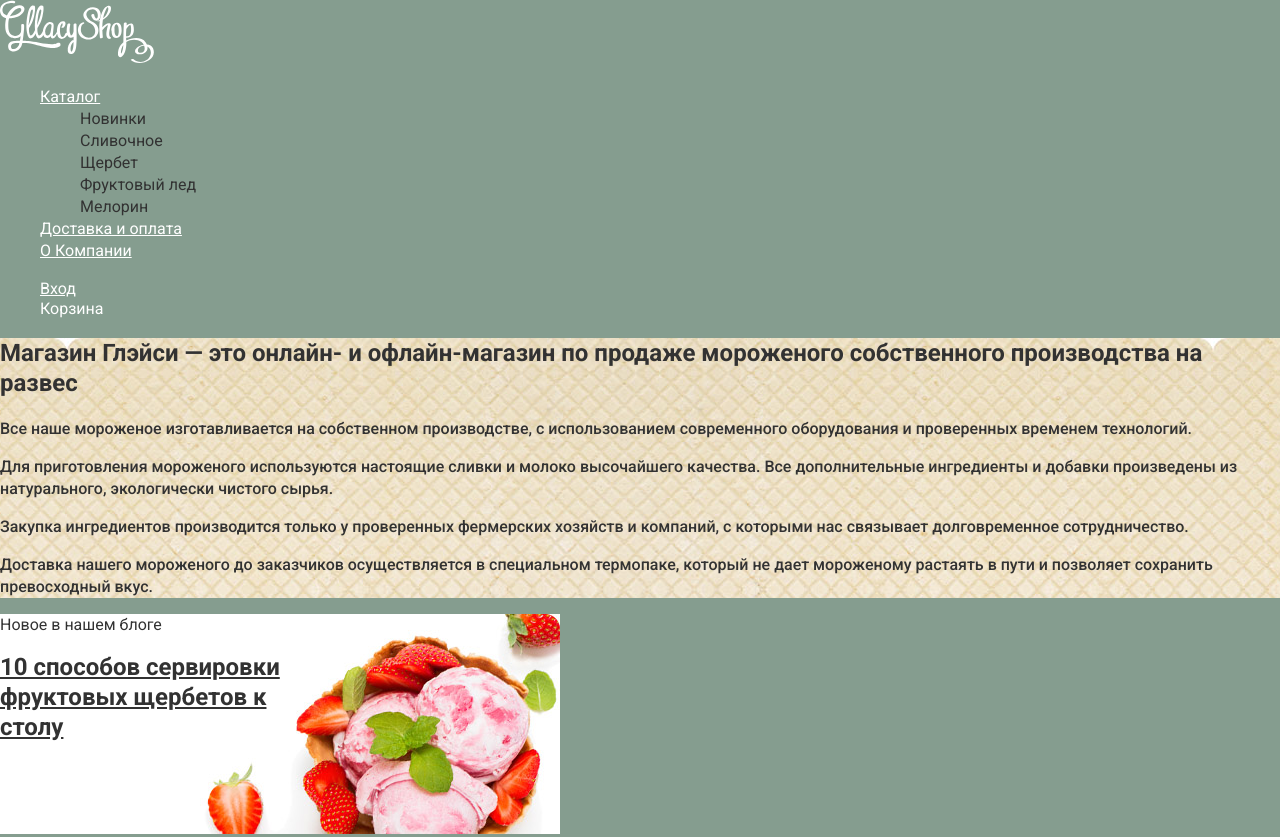
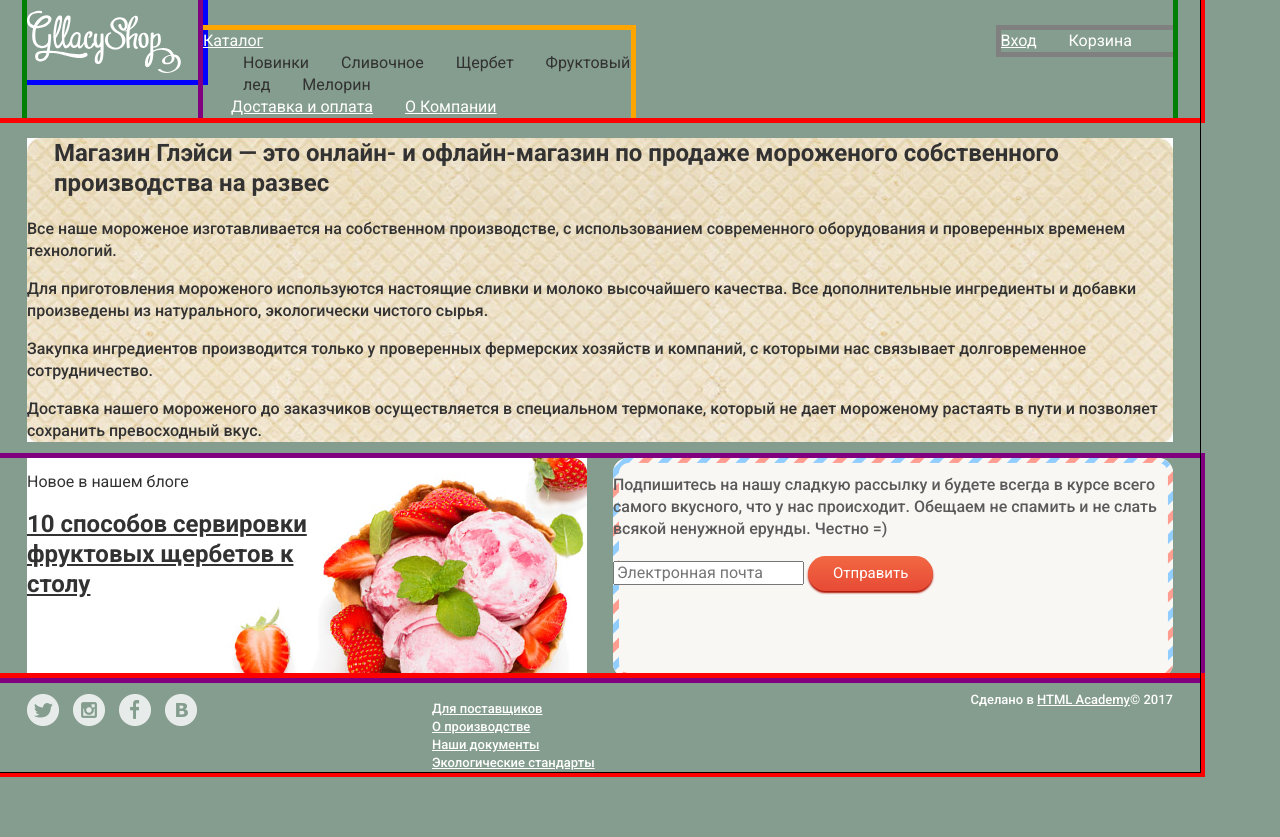
Before and after one commit to Katsiaryna31/870605-gllacy, a plain HTML site: page index.html in a window 1280 px wide. Shown: the top 837 px of the page. After the commit the page ends 800 px from the top, so only its background shows below. Drawn offline with Linux system fonts and the light colour scheme.

Commit message:
Начала строить сетку

```diff
--- a/css/style.css
+++ b/css/style.css
@@ -1,6 +1,7 @@
 body {
   margin: 0;
   padding: 0;
+  width:1200px;
 
   font-family: 'Roboto', sans-serif;
   font-size: 16px;
@@ -12,12 +13,60 @@ body {
   background-image: url("../img/main_background.jpg");
   background-position: top center;
   background-repeat: repeat;
+  outline:1px solid black;
 }
+.main-header {
+ width: auto;
+ padding: 0 27px;
+ min-height: 70px;
+ outline: 5px solid red;
 
+}
+.main-navigation {
+ display:flex;
+ align-items:flex-start;
+ outline: 5px solid green;
+
+}
+.main-header-logo {
+ width: 154;
+ height: 64;
+ padding-top: 10px;
+ padding-right: 22px;
+ outline: 5px solid blue;
+}
+.main-navigation-wrapper {
+ width:	970px;
+ padding-top: 30px;
+ display: flex;
+ justify-content:space-between;
+ align-items:flex-start;
+ flex-direction:row;
+ outline: 5px solid purple;
+}
+.site-navigation {
+ margin: 0;
+ padding: 0;
+ width: 620px;
+ margin-right: 370px;
+ outline: 5px solid orange;
+}
+.user-navigation {
+ margin: 0;
+ padding: 0;
+ width: 250px;
+
+ outline: 5px solid grey;
+
+}
 .menu{
   font-size: 16px;
   line-height: 18px;
   color: #ffffff;
+}
+.list li {
+ display: inline;
+ margin-right:28px;
 }
 .down-menu {
  color: #323232;
@@ -33,6 +82,7 @@ body {
 .list,
 .footer-menu {
   list-style: none;
+
 }
 
 .menu:hover,
@@ -46,7 +96,9 @@ body {
  text-align: left;
  background-image: url("../img/waffle_background.jpg");
  background-position: top center;
- background-repeat: repeat;
+ background-repeat: no-repeat;
+ width: auto;
+ padding: 0 27px;
 }
 .features h2 {
   font-size: 24px;
@@ -55,6 +107,15 @@ body {
 }
 .features p{
   font-weight:500;
+}
+.container-main {
+ display: flex;
+ justify-content:space-between;
+ align-items:flex-start;
+ flex-direction:row;
+ outline: 5px solid purple;
+ padding: 0 27px;
+
 }
 .news {
  text-align: left;
@@ -124,6 +185,25 @@ body {
 	background-image: linear-gradient(to top, #e1613e, #d74632);
 	box-shadow: inset 0 2px 2px 0 #942718;
 }
+.main-footer {
+ width: auto;
+ min-height:103px;
+ padding: 0 27px;
+ min-height: 70px;
+ outline: 5px solid red;
+ display:flex;
+ align-items:flex-start;
+}
+.footer-social{
+ width: 190px;
+ margin-right: 215px;
+ padding:0;
+}
+.list-footer li{
+ display:inline;
+ margin-right: 10px;
+ list-style: none;
+}
 
 .footer-menu,
 .footer-menu a {
@@ -137,13 +217,35 @@ body {
 .footer-menu a:focus {
  color: #ffbc9e;
 }
+.footer-info {
+ width:	335px;
+ display:inline;
+}
 .footer-info li:first-child {
  font-weight: 700;
+}
+.footer-copyright {
+  margin-left: auto;
+}
+.inner-header {
+ width: auto;
+ padding: 0 27px;
+ min-height: 120px;
+ outline: 5px solid red;
+}
+.add-menu{
+ display:flex;
+ justify-content:space-between;
+ align-items:flex-end;
+ min-height:40px;
+ outline: 5px solid green;
+ margin-bottom:17px;
 }
 .time {
  font-size: 14px;
  line-height: 16px;
  font-weight: 700;
+ text-align:right;
 
 }
 .phone {
@@ -151,13 +253,22 @@ body {
  line-height: 24px;
  font-weight: 700;
 }
-.breadcrumbs {
- list-style:none;
+.breadcrumbs{
+ list-style: none;
+ width: 225px;
+
+ padding: 0;
+ margin: 25px 0 0;
+ outline: 5px solid red;
+}
+.breadcrumbs li{
+display: inline;
 }
 .breadcrumbs a{
  font-size: 14px;
  line-height: 16px;
  color: #ffffff;
+
 }
 .breadcrumbs-current {
  text-decoration: none;
@@ -165,15 +276,39 @@ body {
 .page-title {
  font-size: 35px;
  line-height: 41px;
+ padding-left:27px;
 }
 .visually-hidden {
- display:none;
+ display: none;
+}
+.catalog-list {
+ display: flex;
+ align-items:flex-start;
+ justify-content: space-between;
+ flex-direction:row;
+ outline: 5px solid black;
+ width:auto;
+ padding: 0 27px;
+ flex-wrap: wrap;
+}
+.catalog-item {
+ width: 267px;
+ margin-right: 26px;
+ padding:0;
+ list-style:none;
+}
+.catalog-item:nth-child(4n) {
+ width: 267px;
+ margin-right: 0;
+ padding:0;
+ list-style:none;
 }
 .catalog-item a {
  font-size: 16px;
  line-height: 22px;
  font-weight: 500;
  color: #ffffff;
+
 }
 .catalog-item-price {
  font-size: 45px;
@@ -190,4 +325,5 @@ body {
 .catalog-item-image img{
   background-clip: content-box;
   border-radius:50%;
+
 }
--- a/index.html
+++ b/index.html
@@ -8,10 +8,11 @@
 	<link href="css/style.css" rel="stylesheet">
   </head>
   <body>
-      <header>
+      <header class="main-header">
           <nav class="main-navigation">
-                 <a href="index.html"><img src="img/logo.svg" width="154" height="64" alt="Логотип магазина Глейси"></a>
-              <ul class="site-navigation list">
+		     <a class="main-header-logo" href="index.html"><img src="img/logo.svg"  alt="Логотип магазина Глейси"></a>
+			 <div class="main-navigation-wrapper">
+                  <ul class="site-navigation list">
                   <li><a  class="menu" href="catalog.html">Каталог</a>
 					<ul class="list">
 						<li><a class="down-menu" href="new_goods.html">Новинки</a></li>
@@ -23,7 +24,7 @@
 				  </li>
                   <li><a class="menu" href="delivery.html">Доставка и оплата</a></li>
                   <li><a class="menu" href="about_us.html">О Компании</a></li>
-              </ul>
+            </ul>
           <form style="display:none;" action="https://echo.htmlacademy.ru/">
               <input type="search" name="search" placeholder="Что ищем?">
           </form>
@@ -41,9 +42,10 @@
 
                   <li class="basket menu">Корзина</li>
               </ul>
+			 </div>
          </nav>
       </header>
-      <main class="container">
+      <main>
           <h1 class="visually-hidden">Магазин мороженого "Глейси"</h1>
           <section class="features">
             <h2 class="features">Магазин Глэйси — это онлайн- и офлайн-магазин по продаже мороженого собственного производства на развес</h2>
@@ -52,6 +54,7 @@
             <p>Закупка ингредиентов  производится только у проверенных фермерских хозяйств и компаний, с которыми нас связывает долговременное сотрудничество.</p>
             <p>Доставка нашего мороженого до заказчиков осуществляется в специальном термопаке, который не дает мороженому растаять в пути и позволяет сохранить превосходный вкус.</p>
           </section>
+		  <div class="container-main">
           <section class="news">
             <h2>Новое в нашем блоге</h2>
             <p>
@@ -64,6 +67,7 @@
               <input type="email" name="email" placeholder="Электронная почта">
 			  <input class="button" type="submit" name="submit" value="Отправить">
            </form>
+		   </div>
 		  </section>
 		   <form style="display:none;" class="form-answer" action="https://echo.htmlacademy.ru/">
 		       <h3 class="form-feedback">Мы обязательно вам ответим!</h3>
@@ -74,9 +78,9 @@
 		   </form>
 
       </main>
-      <footer>
+      <footer class="main-footer">
         <div class="footer-social">
-         <ul class="footer-social list">
+         <ul class="footer-social list-footer">
            <li><a class="social-button" href="#" aria-label="Глейси в Твиттер"><img src="img/icons/twiter.png" width="32" height="32" alt="Твиттер"></a></li>
            <li><a class="social-button" href="#" aria-label="Глейси в Инстаграм"><img src="img/icons/instagram.png" width="32" height="32" alt="Инстаграм"></a></li>
            <li><a class="social-button" href="#" aria-label="Глейси в Фейсбук"><img src="img/icons/facebook.png" width="32" height="32" alt="Фэйсбук"></a></li>
```
Also changed, not shown: catalog.html (+15 -10 lines).
